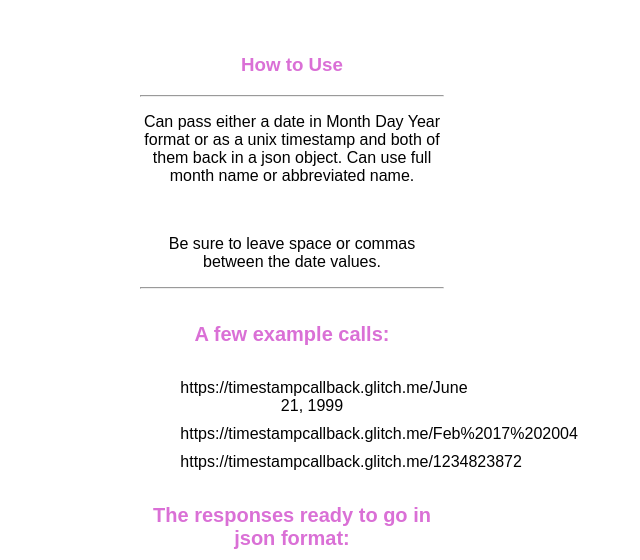
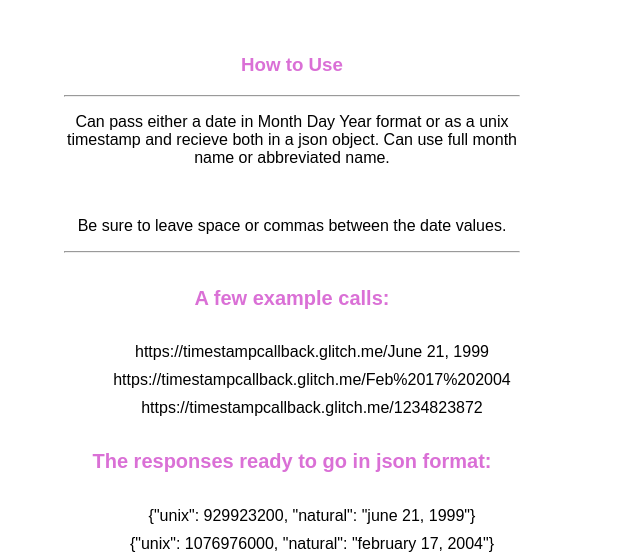
Before and after one commit to Be3N2/Timestamp-Microservice, a website: page views/index.html in a window 1280 px wide. Shown: the part 129-689 px from the top of the page, without its empty margins (348-988 px from the left). Drawn offline with nearby package versions, Linux system fonts and the light colour scheme.

Commit message:
🍌💈 Updated with Glitch

```diff
--- a/public/style.css
+++ b/public/style.css
@@ -7,12 +7,13 @@
 }
 
 .main-box {
-  width: 40%;
+  width: 60%;
   margin: 0 auto;
   margin-top: 75px;
 }
 
 .text-box {
+  overflow-wrap: break-word;
   width: 60%;
   margin: 0 auto;
 }
--- a/views/index.html
+++ b/views/index.html
@@ -26,8 +26,8 @@
         </h3>
         <hr>
         <p>
-          Can pass either a date in  Month Day Year format or as a unix timestamp and both of them
-          back in a json object. Can use full month name or abbreviated name.
+          Can pass either a date in Month Day Year format or as a unix timestamp and recieve both
+          in a json object. Can use full month name or abbreviated name.
         </p>
         <br>
         <p>
@@ -54,8 +54,8 @@
         <br>
         <hr>
         <p class="footNote">
-          Project made by Ben Wakefield for <a href="https://www.freecodecamp.org/be3n2">freecodecamp's</a> timestamp microservice backend project.
-          More info on <a href="https://github.com/Be3N2/Timestamp-Microservice">Github</a>.
+          Project made by Ben Wakefield for <a href="https://www.freecodecamp.org/be3n2">freecodecamp</a>.
+          Source code and more info available on <a href="https://github.com/Be3N2/Timestamp-Microservice">Github</a>.
         </p>
         <br>
       </div>
```
Also changed, not shown: public/client.js (line endings or trailing spaces).
